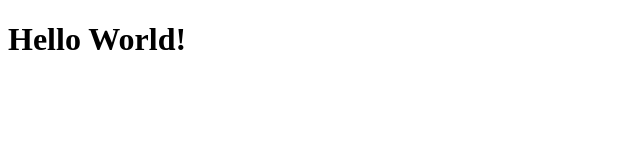
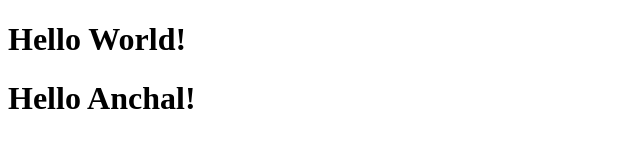
Before and after one commit to hinapra/LearnHTML, a plain HTML site: page index.html in a window 1280 px wide. Shown: the whole page, without its empty margins (0-640 px from the left). Drawn offline with Linux system fonts and the light colour scheme.

Commit message:
second commit

```diff
--- a/index.html
+++ b/index.html
@@ -7,5 +7,6 @@
 </head>
 <body>
     <h1>Hello World!</h1>
+    <h1>Hello Anchal!</h1>
 </body>
 </html>
```
